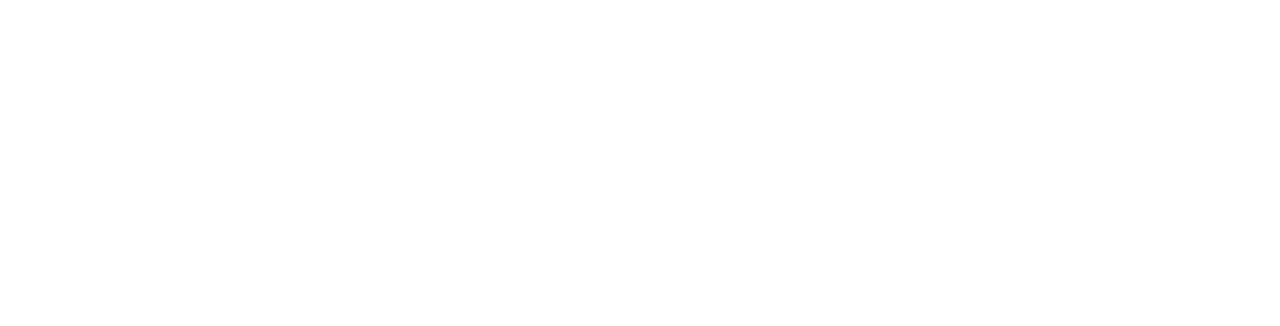
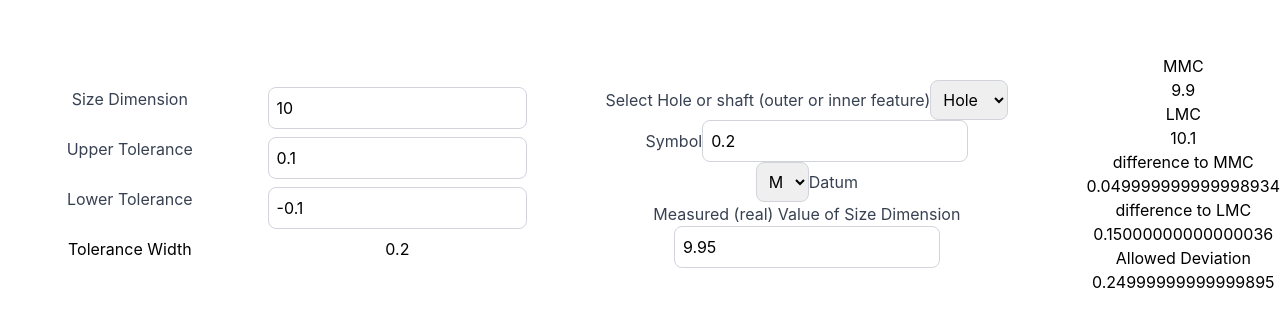
Before and after one commit to moharamfatema/lmc-and-mmc-calculator, a React (Create React App) app: page / in a window 1280 px wide. Shown: the part 226-552 px from the top of the page. Built offline with nearby package versions, Linux system fonts and the light colour scheme.

Commit message:
initial functions

```diff
--- a/src/App.tsx
+++ b/src/App.tsx
@@ -1,8 +1,13 @@
 import React from 'react'
+import Main from './app/Main'
 import './App.css'
 
 function App() {
-    return <div className='App'></div>
+    return (
+        <div className='App'>
+            <Main />
+        </div>
+    )
 }
 
 export default App
--- /dev/null
+++ b/src/app/Main.tsx
@@ -0,0 +1,85 @@
+import React, { FC, useState } from 'react'
+import Tolerance from './modules/Tolerance'
+import Mid from './modules/Mid'
+import Out from './modules/Out'
+
+interface IInValues {
+	size: number
+	utol: number
+	ltol: number
+	wtol: number
+	sym: number
+	real: number
+}
+
+const Main: FC = () => {
+    const [invalues, setInvalues]: [
+		IInValues,
+		React.Dispatch<React.SetStateAction<IInValues>>,
+	] = useState({
+	    size: 10.0,
+	    utol: 0.1,
+	    ltol: -0.1,
+	    wtol: 0.2,
+	    sym: 0.2,
+	    real: 9.95,
+	})
+
+    const [menuvalues, setMenuvalues] = useState({
+        hole: true,
+        max: true,
+    })
+
+    return (
+        <div className='main flex w-full h-[100vh] justify-center items-center'>
+            <Tolerance
+                size={invalues.size}
+                utol={invalues.utol}
+                ltol={invalues.ltol}
+                wtol={invalues.wtol}
+                setSize={(size: number) => {
+                    setInvalues({ ...invalues, size })
+                }}
+                setUtol={(utol: number) => {
+                    setInvalues({ ...invalues, utol })
+                }}
+                setLtol={(ltol: number) => {
+                    setInvalues({ ...invalues, ltol })
+                }}
+                setWtol={(wtol: number) => {
+                    setInvalues({ ...invalues, wtol })
+                }}
+            />
+            <Mid
+                sym={invalues.sym}
+                real={invalues.real}
+                hole={menuvalues.hole}
+                max={menuvalues.max}
+                setSym={(sym: number) => {
+                    setInvalues({ ...invalues, sym })
+                }}
+                setReal={(real: number) => {
+                    setInvalues({ ...invalues, real })
+                }}
+                setHole={(hole: boolean) => {
+                    setMenuvalues({ ...menuvalues, hole })
+                }}
+                setMax={(max: boolean) => {
+                    setMenuvalues({ ...menuvalues, max })
+                }}
+            />
+            <Out
+                hole={menuvalues.hole}
+                max={menuvalues.max}
+                size={invalues.size}
+                utol={invalues.utol}
+                ltol={invalues.ltol}
+                wtol={invalues.wtol}
+                real={invalues.real}
+                sym={invalues.sym}
+            />
+        </div>
+    )
+}
+
+export default Main
--- /dev/null
+++ b/src/app/modules/Mid/index.tsx
@@ -0,0 +1,78 @@
+import React, { FC } from 'react'
+interface IMid {
+	sym: number
+	real: number
+	hole: boolean
+	max: boolean
+	setSym: (sym: number) => void
+	setReal: (real: number) => void
+	setHole: (hole: boolean) => void
+	setMax: (max: boolean) => void
+}
+const Mid: FC<IMid> = ({
+    sym,
+    real,
+    hole,
+    max,
+    setSym,
+    setReal,
+    setHole,
+    setMax,
+}) => {
+    return (
+        <div className='mid'>
+            <div className='hole'>
+                <label htmlFor='hole'>
+					Select Hole or shaft (outer or inner feature)
+                </label>
+                <select
+                    name='hole'
+                    id='hole'
+                    value={hole ? 'true' : 'false'}
+                    onChange={e => setHole(e.target.value === 'true')}
+                >
+                    <option value={'true'}>Hole</option>
+                    <option value={'false'}>Shaft</option>
+                </select>
+            </div>
+            <div className='sym'>
+                <label htmlFor='sym'>Symbol</label>
+                <input
+                    type='number'
+                    name='sym'
+                    id='sym'
+                    value={sym}
+                    onChange={e =>
+                        setSym(Math.max(0, parseFloat(e.target.value)))
+                    }
+                />
+            </div>
+            <div className='max'>
+                <select
+                    name='max'
+                    id='max'
+                    value={max ? 'true' : 'false'}
+                    onChange={e => setMax(e.target.value === 'true')}
+                >
+                    <option value={'true'}>M</option>
+                    <option value={'false'}>L</option>
+                </select>
+                <label htmlFor='sym'>Datum</label>
+            </div>
+            <div className='real'>
+                <label htmlFor='real'>
+					Measured (real) Value of Size Dimension
+                </label>
+                <input
+                    type='number'
+                    name='real'
+                    id='real'
+                    value={real}
+                    onChange={e => setReal(parseFloat(e.target.value))}
+                />
+            </div>
+        </div>
+    )
+}
+
+export default Mid
--- /dev/null
+++ b/src/app/modules/Out/index.tsx
@@ -0,0 +1,95 @@
+import React, { FC, useState, useEffect } from 'react'
+
+interface IOut {
+	hole: boolean
+	max: boolean
+	size: number
+	utol: number
+	ltol: number
+	wtol: number
+	real: number
+	sym: number
+}
+
+const Out: FC<IOut> = ({ hole, max, size, utol, ltol, wtol, real, sym }) => {
+    const calcMMC: () => number = () => {
+        return hole ? size + ltol : size + utol
+    }
+    const calcLMC: () => number = () => {
+        return hole ? size + utol : size + ltol
+    }
+
+    const [intervalues, setIntervalues] = useState({
+        mmc: calcMMC(),
+        lmc: calcLMC(),
+    })
+
+    const calcMdiff: () => number = () => {
+        return Math.abs(real - intervalues.mmc)
+    }
+
+    const calcLdiff: () => number = () => {
+        return Math.abs(real - intervalues.lmc)
+    }
+
+    const [diffvalues, setDiffvalues] = useState({
+        mdiff: real - intervalues.mmc,
+        ldiff: real - intervalues.lmc,
+    })
+
+    const calcDeviation: () => number = () => {
+        let res = max
+            ? Math.abs(diffvalues.mdiff + sym)
+            : Math.abs(diffvalues.ldiff + sym)
+        res = Math.max(res, sym)
+        res = Math.min(res, sym + wtol)
+        return res
+    }
+
+    const [deviation, setDeviation] = useState(calcDeviation())
+
+    useEffect(() => {
+        return () => {
+            setDiffvalues({
+                mdiff: calcMdiff(),
+                ldiff: calcLdiff(),
+            })
+            setIntervalues({
+                mmc: calcMMC(),
+                lmc: calcLMC(),
+            })
+            setDeviation(calcDeviation())
+        }
+    }, [hole, max, size, utol, ltol, wtol, real, sym])
+
+    return (
+        <div className='out'>
+            <div className='mc'>
+                <div className='mmc'>
+                    <div className='label'>MMC</div>
+                    <div className='value'>{intervalues.mmc}</div>
+                </div>
+                <div className='lmc'>
+                    <div className='label'>LMC</div>
+                    <div className='value'>{intervalues.lmc}</div>
+                </div>
+            </div>
+            <div className='diff'>
+                <div className='mdiff'>
+                    <div className='label'>difference to MMC</div>
+                    <div className='value'>{diffvalues.mdiff}</div>
+                </div>
+                <div className='ldiff'>
+                    <div className='label'>difference to LMC</div>
+                    <div className='value'>{diffvalues.ldiff}</div>
+                </div>
+            </div>
+            <div className='deviation'>
+                <div className='label'>Allowed Deviation</div>
+                <div className='value'>{deviation}</div>
+            </div>
+        </div>
+    )
+}
+
+export default Out
--- /dev/null
+++ b/src/app/modules/Tolerance/index.tsx
@@ -0,0 +1,74 @@
+import React, { FC, ChangeEvent } from 'react'
+
+interface ITolerance {
+	size: number
+	utol: number
+	ltol: number
+	wtol: number
+	setSize: (size: number) => void
+	setUtol: (utol: number) => void
+	setLtol: (ltol: number) => void
+	setWtol: (wtol: number) => void
+}
+
+const Tolerance: FC<ITolerance> = ({
+    size,
+    utol,
+    ltol,
+    wtol,
+    setSize,
+    setUtol,
+    setLtol,
+    setWtol,
+}) => {
+    const handleSizeChange = (e: ChangeEvent<HTMLInputElement>) => {
+        setSize(Number(e.target.value))
+    }
+
+    const handleToleranceWidthChange = () => {
+        setWtol(utol - ltol)
+    }
+
+    const handleUtoleranceChange = (e: ChangeEvent<HTMLInputElement>) => {
+        setUtol(Number(e.target.value))
+        handleToleranceWidthChange()
+    }
+
+    const handleLtoleranceChange = (e: ChangeEvent<HTMLInputElement>) => {
+        setLtol(Number(e.target.value))
+        handleToleranceWidthChange()
+    }
+
+    return (
+        <div className='tolerance grid grid-cols-2 gap-2'>
+            <label htmlFor='size'>Size Dimension</label>
+            <input
+                type='number'
+                id='size'
+                name='size'
+                value={size}
+                onChange={handleSizeChange}
+            />
+            <label htmlFor='utolerance'>Upper Tolerance</label>
+            <input
+                type='number'
+                id='utolerance'
+                name='utolerance'
+                value={utol}
+                onChange={handleUtoleranceChange}
+            />
+            <label htmlFor='ltolerance'>Lower Tolerance</label>
+            <input
+                type='number'
+                id='ltolerance'
+                name='ltolerance'
+                value={ltol}
+                onChange={handleLtoleranceChange}
+            />
+            <p>Tolerance Width</p>
+            <p>{wtol}</p>
+        </div>
+    )
+}
+
+export default Tolerance
--- a/src/index.css
+++ b/src/index.css
@@ -5,6 +5,7 @@
 @tailwind utilities;
 
 body {
+  height: 100vh;
   margin: 0;
   font-family: -apple-system, BlinkMacSystemFont, 'Segoe UI', 'Roboto', 'Oxygen',
     'Ubuntu', 'Cantarell', 'Fira Sans', 'Droid Sans', 'Helvetica Neue',
@@ -17,3 +18,14 @@ code {
   font-family: source-code-pro, Menlo, Monaco, Consolas, 'Courier New',
     monospace;
 }
+
+input{
+  @apply border border-gray-300 rounded-lg p-2;
+}
+select{
+  @apply border border-gray-300 rounded-lg p-2;
+}
+
+label{
+  @apply text-gray-700;
+}
```
Also changed, not shown: src/index.tsx (+11 -13 lines), 1 other file (tests, documents, lock files or other folders).
